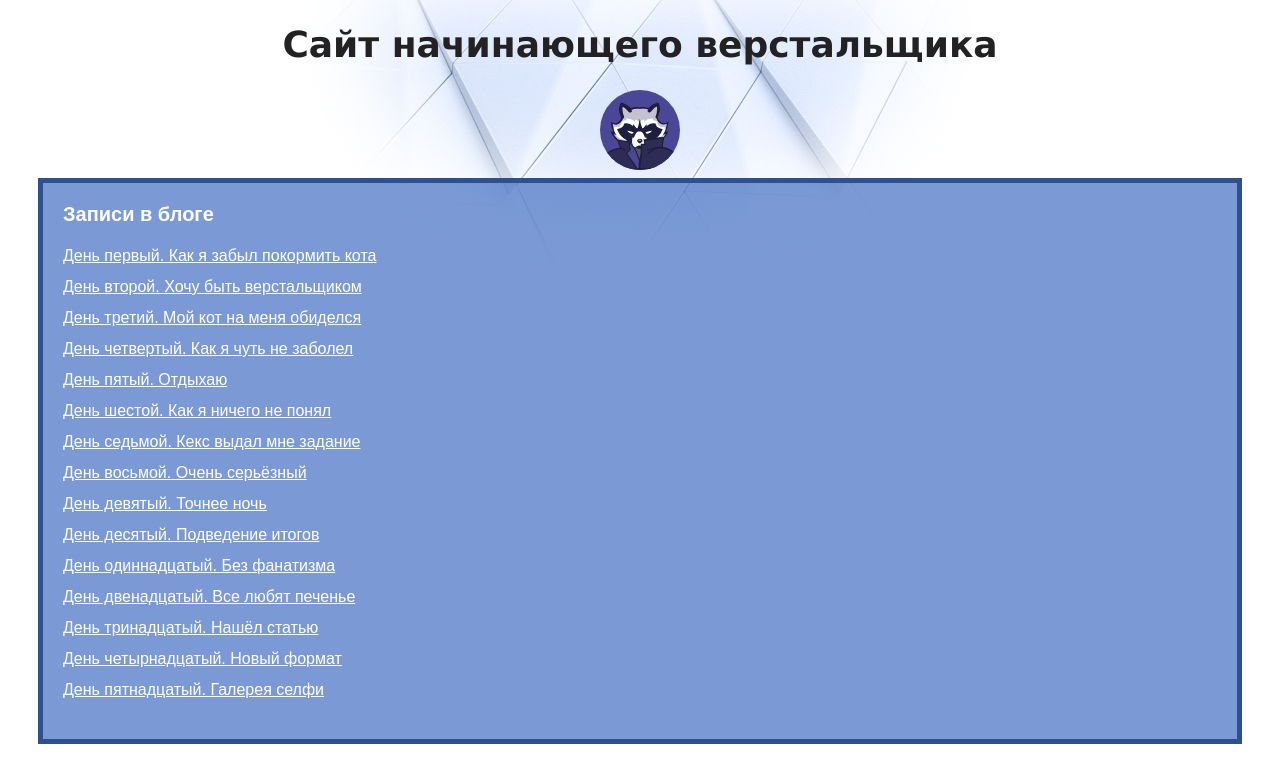
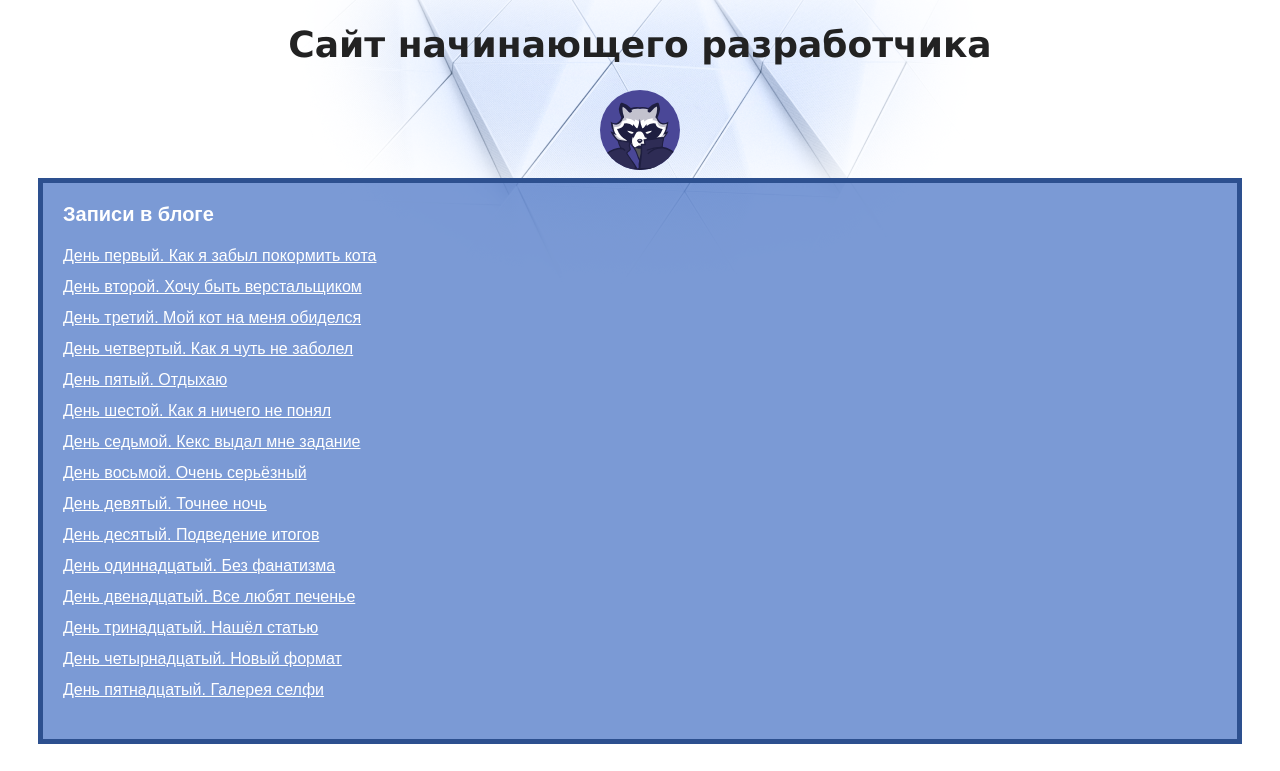
Before and after one commit to NagyDev/noobsite, a plain HTML site: page index.html in a window 1280 px wide. Shown: the top 771 px of the page. Drawn offline with Linux system fonts and the light colour scheme.

Commit message:
Правит главную страницу

```diff
--- a/index.html
+++ b/index.html
@@ -2,12 +2,12 @@
 <html lang="ru">
   <head>
     <meta charset="utf-8">
-    <title>Сайт начинающего верстальщика</title>
+    <title>Сайт начинающего разработчика</title>
     <link rel="stylesheet" href="style.css">
   </head>
   <body>
     <header>
-      <h1 class="page-title">Сайт начинающего верстальщика</h1>
+      <h1 class="page-title">Сайт начинающего разработчика</h1>
     </header>
     <main>
       <div class="avatar-container">
```
